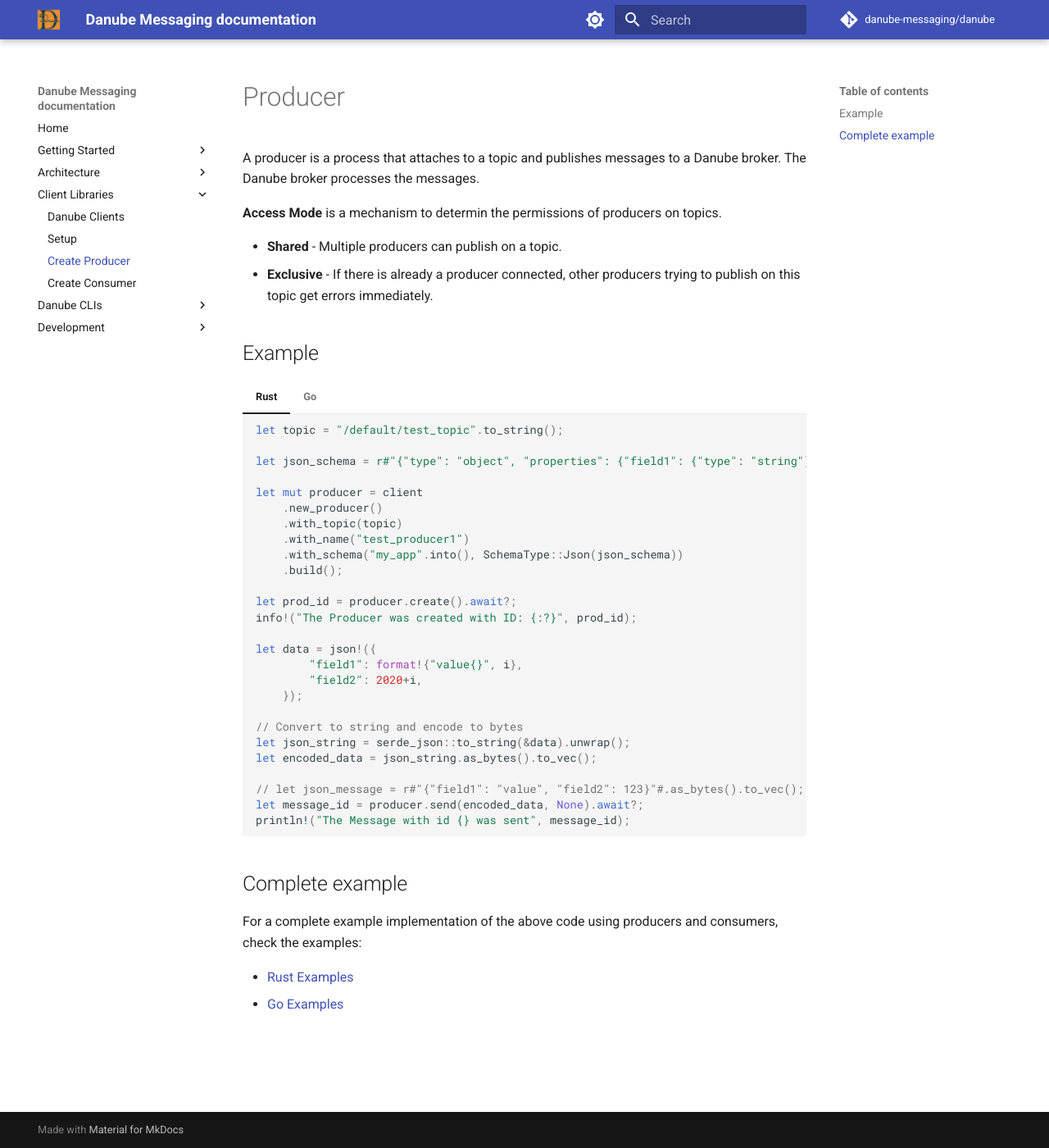
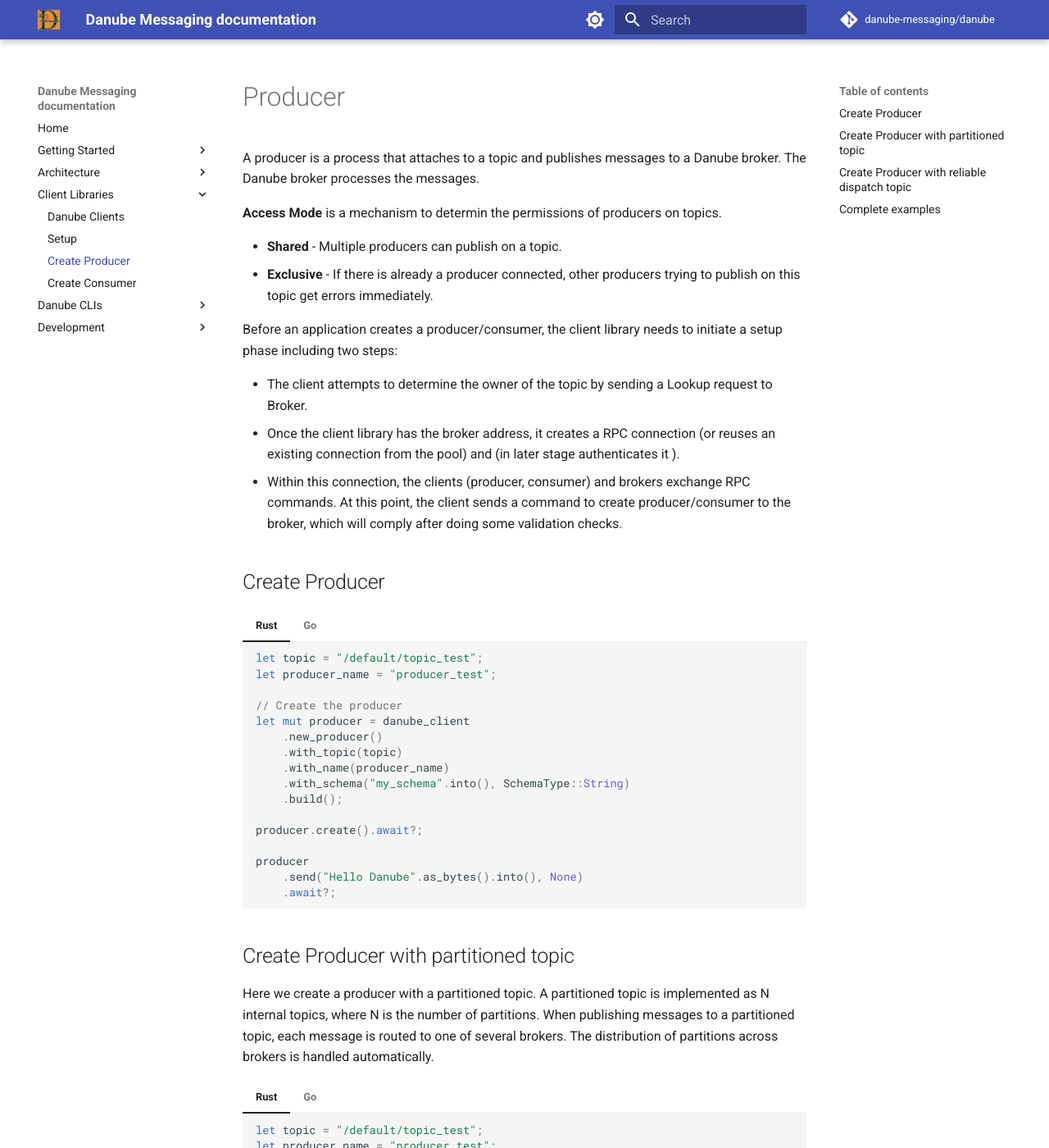
Before and after one commit to danube-messaging/danube_docs, an MkDocs documentation site: the page built from docs/client_libraries/producer.md, in a window 1280 px wide and 1400 px high. Shown: the whole window at 82% size. Built offline with MkDocs 1.6.1 and Material for MkDocs 9.7.7, drawn with Linux system fonts in a browser that asks for light colours; comment, search, counter and statistics services are not loaded; some of the changed text lies outside the part shown.

Commit message:
updating the client documentation

````diff
--- a/docs/client_libraries/producer.md
+++ b/docs/client_libraries/producer.md
@@ -7,81 +7,194 @@
 * **Shared** - Multiple producers can publish on a topic.
 * **Exclusive** - If there is already a producer connected, other producers trying to publish on this topic get errors immediately.
 
-## Example
+Before an application creates a producer/consumer, the  client library needs to initiate a setup phase including two steps:
+
+* The client attempts to determine the owner of the topic by sending a Lookup request to Broker.
+* Once the client library has the broker address, it creates a RPC connection (or reuses an existing connection from the pool) and (in later stage authenticates it ).
+* Within this connection, the clients (producer, consumer) and brokers exchange RPC commands. At this point, the client sends a command to create producer/consumer to the broker, which will comply after doing some validation checks.
+
+## Create Producer
 
 === "Rust"
 
     ```rust
-    let topic = "/default/test_topic".to_string();
+    let topic = "/default/topic_test";
+    let producer_name = "producer_test";
 
-    let json_schema = r#"{"type": "object", "properties": {"field1": {"type": "string"}, "field2": {"type": "integer"}}}"#.to_string();
-
-    let mut producer = client
+    // Create the producer
+    let mut producer = danube_client
         .new_producer()
         .with_topic(topic)
-        .with_name("test_producer1")
-        .with_schema("my_app".into(), SchemaType::Json(json_schema))
+        .with_name(producer_name)
+        .with_schema("my_schema".into(), SchemaType::String)
         .build();
 
-    let prod_id = producer.create().await?;
-    info!("The Producer was created with ID: {:?}", prod_id);
+    producer.create().await?;
 
-    let data = json!({
-            "field1": format!{"value{}", i},
-            "field2": 2020+i,
-        });
-
-    // Convert to string and encode to bytes
-    let json_string = serde_json::to_string(&data).unwrap();
-    let encoded_data = json_string.as_bytes().to_vec();
-
-    // let json_message = r#"{"field1": "value", "field2": 123}"#.as_bytes().to_vec();
-    let message_id = producer.send(encoded_data, None).await?;
-    println!("The Message with id {} was sent", message_id);
+    producer
+        .send("Hello Danube".as_bytes().into(), None)
+        .await?;
     ```
 
 === "Go"
 
     ```go
-    ctx := context.Background()
-    topic := "/default/test_topic"
-    jsonSchema := `{"type": "object", "properties": {"field1": {"type": "string"}, "field2": {"type": "integer"}}}`
+    topic := "/default/topic_test"
+    producerName := "producer_test"
 
     producer, err := client.NewProducer(ctx).
-        WithName("test_producer").
+        WithName(producerName).
         WithTopic(topic).
-        WithSchema("test_schema", danube.SchemaType_JSON, jsonSchema).
+        WithSchema("test_schema", danube.SchemaType_STRING).
         Build()
     if err != nil {
         log.Fatalf("unable to initialize the producer: %v", err)
     }
 
-    producerID, err := producer.Create(ctx)
-    if err != nil {
+    if err := producer.Create(ctx); err != nil {
         log.Fatalf("Failed to create producer: %v", err)
     }
-    log.Printf("The Producer was created with ID: %v", producerID)
 
-    data := map[string]interface{}{
-        "field1": fmt.Sprintf("value%d", 24),
-        "field2": 2024,
-     }
+    payload := fmt.Sprintf("Hello Danube %d", i)
+    // Convert string to bytes
+    bytes_payload := []byte(payload)
 
-    jsonData, err := json.Marshal(data)
-    if err != nil {
-        log.Fatalf("Failed to marshal data: %v", err)
-    }
-
-    messageID, err := producer.Send(ctx, jsonData)
+    messageID, err := producer.Send(ctx, bytes_payload , nil)
     if err != nil {
         log.Fatalf("Failed to send message: %v", err)
     }
-        log.Printf("The Message with id %v was sent", messageID)
     ```
 
-## Complete example
+## Create Producer with partitioned topic
 
-For a complete example implementation of the above code using producers and consumers, check the examples:
+Here we create a producer with a partitioned topic. A partitioned topic is implemented as N internal topics, where N is the number of partitions. When publishing messages to a partitioned topic, each message is routed to one of several brokers. The distribution of partitions across brokers is handled automatically.
+
+=== "Rust"
+
+    ```rust
+    let topic = "/default/topic_test";
+    let producer_name = "producer_test";
+    let partitions = 3
+
+    // Create the producer
+    let mut producer = danube_client
+        .new_producer()
+        .with_topic(topic)
+        .with_name(producer_name)
+        .with_schema("my_schema".into(), SchemaType::String)
+        .with_partitions(partitions)
+        .build();
+
+    producer.create().await?;
+
+    producer
+        .send("Hello Danube".as_bytes().into(), None)
+        .await?;
+    ```
+
+=== "Go"
+
+    ```go
+    topic := "/default/topic_test"
+    producerName := "producer_test"
+
+    producer, err := client.NewProducer(ctx).
+        WithName(producerName).
+        WithTopic(topic).
+        WithSchema("test_schema", danube.SchemaType_STRING).
+        WithPartitions(3).
+        Build()
+    if err != nil {
+        log.Fatalf("unable to initialize the producer: %v", err)
+    }
+
+    if err := producer.Create(ctx); err != nil {
+        log.Fatalf("Failed to create producer: %v", err)
+    }
+
+    payload := fmt.Sprintf("Hello Danube %d", i)
+    // Convert string to bytes
+    bytes_payload := []byte(payload)
+
+    messageID, err := producer.Send(ctx, bytes_payload , nil)
+    if err != nil {
+        log.Fatalf("Failed to send message: %v", err)
+    }
+    ```
+
+## Create Producer with reliable dispatch topic
+
+Here we create Producer with reliable dispatch topic. This strategy ensures guaranteed message delivery by implementing a store-and-forward mechanism. When a message arrives, it's first stored in the chosen storage backend before being dispatched to subscribers.
+
+=== "Rust"
+
+    ```rust
+    use danube_client::{
+    ConfigReliableOptions, ConfigRetentionPolicy, DanubeClient, SchemaType };
+
+    let topic = "/default/topic_test";
+    let producer_name = "producer_test";
+
+    let reliable_options =
+        ConfigReliableOptions::new(5, ConfigRetentionPolicy::RetainUntilExpire, 3600);
+
+    // Create the producer
+    let mut producer = danube_client
+        .new_producer()
+        .with_topic(topic)
+        .with_name(producer_name)
+        .with_schema("my_schema".into(), SchemaType::String)
+        .with_reliable_dispatch(reliable_options)
+        .build();
+
+    producer.create().await?;
+
+    producer
+        .send("Hello Danube".as_bytes().into(), None)
+        .await?;
+    ```
+
+=== "Go"
+
+    ```go
+    topic := "/default/topic_test"
+    producerName := "producer_test"
+
+    // For reliable strategy
+    reliableOpts := danube.NewReliableOptions(
+        10, // 10MB segment size
+        danube.RetainUntilExpire,
+        3600, // retention period in seconds
+        )
+    reliableStrategy := danube.NewReliableDispatchStrategy(reliableOpts)
+
+    producer, err := client.NewProducer(ctx).
+        WithName(producerName).
+        WithTopic(topic).
+        WithSchema("test_schema", danube.SchemaType_STRING).
+        WithDispatchStrategy(reliableStrategy).
+        Build()
+    if err != nil {
+        log.Fatalf("unable to initialize the producer: %v", err)
+    }
+
+    if err := producer.Create(ctx); err != nil {
+        log.Fatalf("Failed to create producer: %v", err)
+    }
+
+    payload := fmt.Sprintf("Hello Danube %d", i)
+    // Convert string to bytes
+    bytes_payload := []byte(payload)
+
+    messageID, err := producer.Send(ctx, bytes_payload , nil)
+    if err != nil {
+        log.Fatalf("Failed to send message: %v", err)
+    }
+    ```
+
+## Complete examples
+
+For complete code examples of using producers and consumers, check the links:
 
 * [Rust Examples](https://github.com/danube-messaging/danube/tree/main/danube-client/examples)
 * [Go Examples](https://github.com/danube-messaging/danube-go/tree/main/examples)
````
Also changed, not shown: docs/client_libraries/consumer.md (+25 -22 lines), docs/client_libraries/setup.md (+94 -10 lines).
